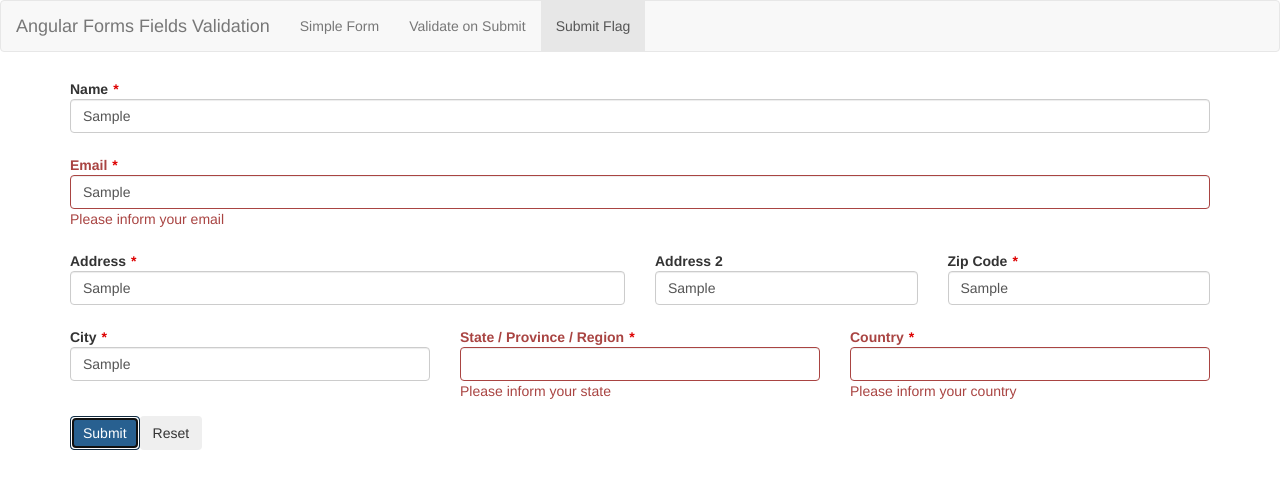
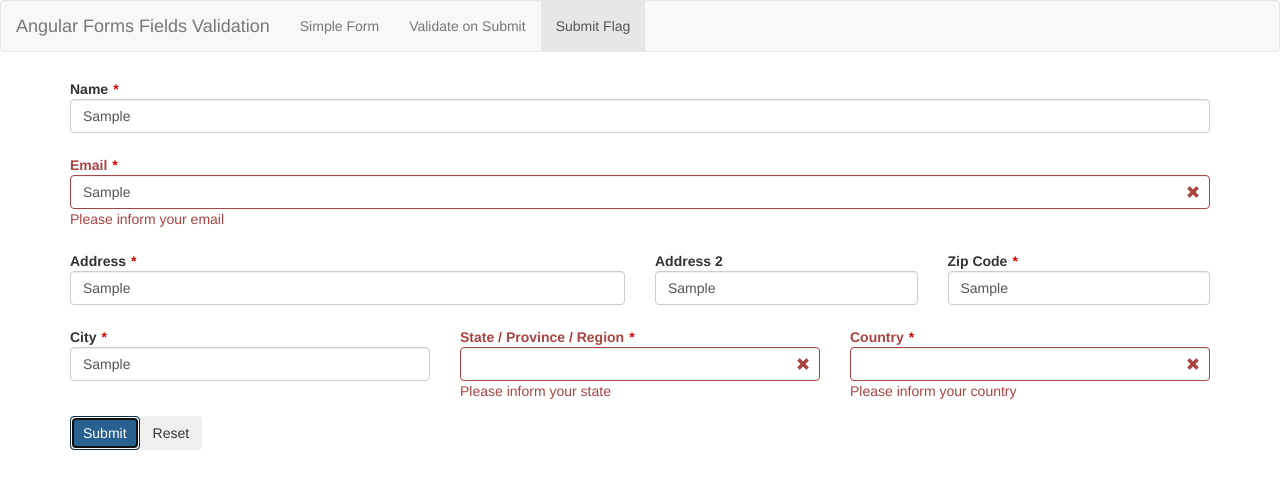
Before and after one commit to loiane/angular-reactive-forms-validate-submit, an Angular app: page /submitFlag in a window 1280 px wide. Both pictures are taken after typing "Sample", "Sample", "Sample", "Sample", "Sample", "Sample" into the empty fields and a click on the button "Submit". Shown: the top 488 px of the page. Built offline with nearby package versions, Linux system fonts and the light colour scheme.

Commit message:
added boostrap validation icon

```diff
--- /dev/null
+++ b/src/app/field-error-display/field-error-display.component.css
@@ -0,0 +1,6 @@
+.error-msg {
+  color: #a94442;
+}
+.fix-error-icon {
+  top: 27px;
+}
--- a/src/app/field-error-display/field-error-display.component.html
+++ b/src/app/field-error-display/field-error-display.component.html
@@ -1,5 +1,5 @@
 <div *ngIf="displayError" >
-  <span class="glyphicon form-control-feedback"></span>
+  <span class="glyphicon glyphicon-remove form-control-feedback fix-error-icon"></span>
   <span class="sr-only">(error)</span>
   <div class="error-msg">
     {{ errorMsg }}
--- a/src/app/field-error-display/field-error-display.component.ts
+++ b/src/app/field-error-display/field-error-display.component.ts
@@ -3,7 +3,7 @@
 @Component({
   selector: 'app-field-error-display',
   templateUrl: './field-error-display.component.html',
-  styles: ['.error-msg{color:#a94442;}']
+  styleUrls: ['./field-error-display.component.css']
 })
 export class FieldErrorDisplayComponent {
 
```
